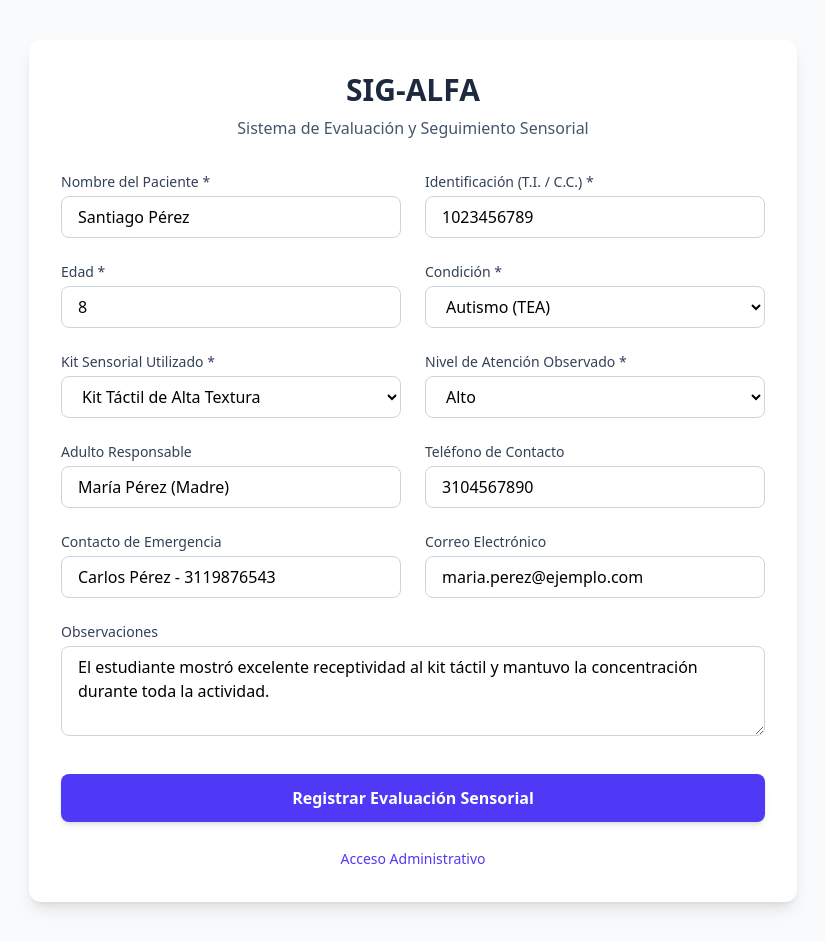
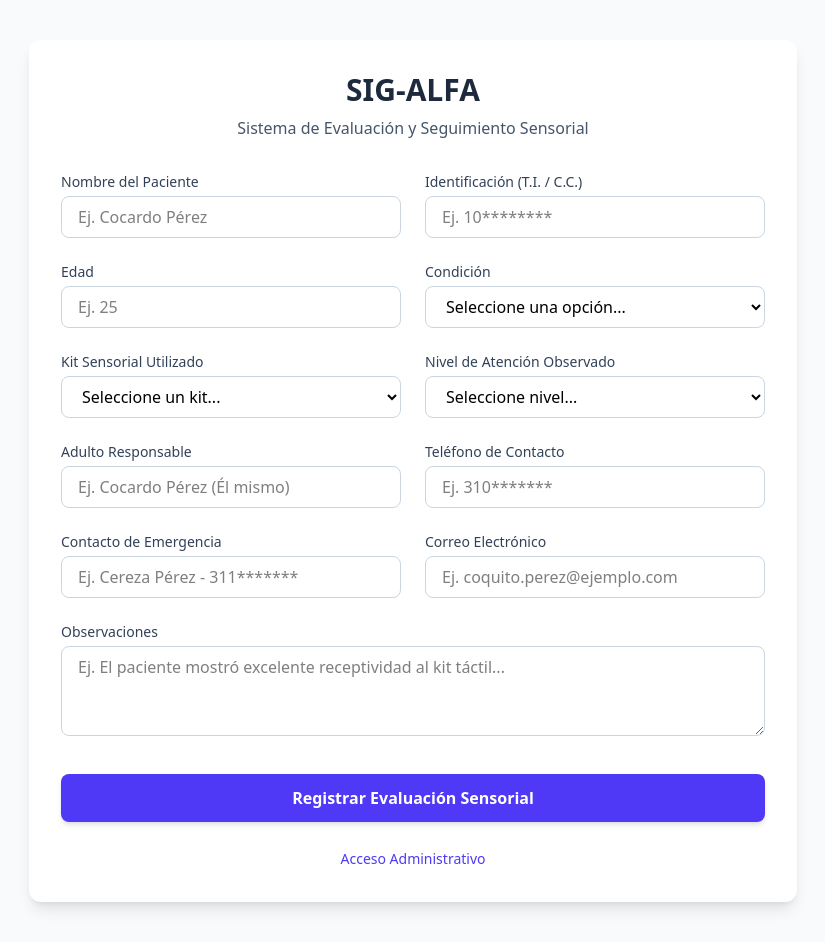
Before and after one commit to Dimar-eng/sig_alfa_web, a Flask app: page / in a window 1280 px wide. Shown: the whole page, without its empty margins (227-1052 px from the left). Run offline with Flask 3, Linux system fonts and the light colour scheme; some libraries are stand-ins or nearby versions.

Commit message:
Actualizar formulario con ejemplos en los placeholders

```diff
--- a/templates/index.html
+++ b/templates/index.html
@@ -17,29 +17,29 @@
             <div class="grid grid-cols-1 md:grid-cols-2 gap-6">
                 <!-- Nombre del Paciente -->
                 <div>
-                    <label class="block text-sm font-medium text-slate-700 mb-1">Nombre del Paciente *</label>
-                    <input type="text" name="nombre_paciente" value="Santiago Pérez" required class="w-full px-4 py-2 border border-slate-300 rounded-lg focus:ring-2 focus:ring-indigo-500 focus:outline-none">
+                    <label class="block text-sm font-medium text-slate-700 mb-1">Nombre del Paciente</label>
+                    <input type="text" name="nombre_paciente" placeholder="Ej. Cocardo Pérez" required class="w-full px-4 py-2 border border-slate-300 rounded-lg focus:ring-2 focus:ring-indigo-500 focus:outline-none">
                 </div>
 
                 <!-- Identificación -->
                 <div>
-                    <label class="block text-sm font-medium text-slate-700 mb-1">Identificación (T.I. / C.C.) *</label>
-                    <input type="text" name="identificacion" value="1023456789" required class="w-full px-4 py-2 border border-slate-300 rounded-lg focus:ring-2 focus:ring-indigo-500 focus:outline-none">
+                    <label class="block text-sm font-medium text-slate-700 mb-1">Identificación (T.I. / C.C.)</label>
+                    <input type="text" name="identificacion" placeholder="Ej. 10********" required class="w-full px-4 py-2 border border-slate-300 rounded-lg focus:ring-2 focus:ring-indigo-500 focus:outline-none">
                 </div>
 
                 <!-- Edad -->
                 <div>
-                    <label class="block text-sm font-medium text-slate-700 mb-1">Edad *</label>
-                    <input type="number" name="edad" value="8" required min="1" max="120" class="w-full px-4 py-2 border border-slate-300 rounded-lg focus:ring-2 focus:ring-indigo-500 focus:outline-none">
+                    <label class="block text-sm font-medium text-slate-700 mb-1">Edad</label>
+                    <input type="number" name="edad" placeholder="Ej. 25" required min="1" max="120" class="w-full px-4 py-2 border border-slate-300 rounded-lg focus:ring-2 focus:ring-indigo-500 focus:outline-none">
                 </div>
 
                 <!-- Condición / Diagnóstico -->
                 <div>
-                    <label class="block text-sm font-medium text-slate-700 mb-1">Condición *</label>
+                    <label class="block text-sm font-medium text-slate-700 mb-1">Condición</label>
                     <select name="condicion" required class="w-full px-4 py-2 border border-slate-300 rounded-lg focus:ring-2 focus:ring-indigo-500 focus:outline-none">
                         <option value="">Seleccione una opción...</option>
                         <option value="TDAH">TDAH</option>
-                        <option value="Autismo" selected>Autismo (TEA)</option>
+                        <option value="Autismo">Autismo (TEA)</option>
                         <option value="Síndrome de Down">Síndrome de Down</option>
                         <option value="Desarrollo Típico">Desarrollo Típico</option>
                     </select>
@@ -47,10 +47,10 @@
 
                 <!-- Kit Utilizado -->
                 <div>
-                    <label class="block text-sm font-medium text-slate-700 mb-1">Kit Sensorial Utilizado *</label>
+                    <label class="block text-sm font-medium text-slate-700 mb-1">Kit Sensorial Utilizado</label>
                     <select name="kit_utilizado" required class="w-full px-4 py-2 border border-slate-300 rounded-lg focus:ring-2 focus:ring-indigo-500 focus:outline-none">
                         <option value="">Seleccione un kit...</option>
-                        <option value="Kit Táctil de Alta Textura" selected>Kit Táctil de Alta Textura</option>
+                        <option value="Kit Táctil de Alta Textura">Kit Táctil de Alta Textura</option>
                         <option value="Kit Auditivo y Visual Suave">Kit Auditivo y Visual Suave</option>
                         <option value="Kit Motriz Fina y Formas">Kit Motriz Fina y Formas</option>
                         <option value="Kit Dinámico Integral">Kit Dinámico Integral</option>
@@ -59,10 +59,10 @@
 
                 <!-- Nivel de Atención -->
                 <div>
-                    <label class="block text-sm font-medium text-slate-700 mb-1">Nivel de Atención Observado *</label>
+                    <label class="block text-sm font-medium text-slate-700 mb-1">Nivel de Atención Observado</label>
                     <select name="nivel_atencion" required class="w-full px-4 py-2 border border-slate-300 rounded-lg focus:ring-2 focus:ring-indigo-500 focus:outline-none">
                         <option value="">Seleccione nivel...</option>
-                        <option value="Alto" selected>Alto</option>
+                        <option value="Alto">Alto</option>
                         <option value="Medio">Medio</option>
                         <option value="Bajo">Bajo</option>
                     </select>
@@ -71,32 +71,32 @@
                 <!-- Adulto Responsable -->
                 <div>
                     <label class="block text-sm font-medium text-slate-700 mb-1">Adulto Responsable</label>
-                    <input type="text" name="adulto_responsable" value="María Pérez (Madre)" class="w-full px-4 py-2 border border-slate-300 rounded-lg focus:ring-2 focus:ring-indigo-500 focus:outline-none">
+                    <input type="text" name="adulto_responsable" placeholder="Ej. Cocardo Pérez (Él mismo)" class="w-full px-4 py-2 border border-slate-300 rounded-lg focus:ring-2 focus:ring-indigo-500 focus:outline-none">
                 </div>
 
                 <!-- Teléfono -->
                 <div>
                     <label class="block text-sm font-medium text-slate-700 mb-1">Teléfono de Contacto</label>
-                    <input type="tel" name="telefono" value="3104567890" class="w-full px-4 py-2 border border-slate-300 rounded-lg focus:ring-2 focus:ring-indigo-500 focus:outline-none">
+                    <input type="tel" name="telefono" placeholder="Ej. 310*******" class="w-full px-4 py-2 border border-slate-300 rounded-lg focus:ring-2 focus:ring-indigo-500 focus:outline-none">
                 </div>
 
                 <!-- Contacto de Emergencia -->
                 <div>
                     <label class="block text-sm font-medium text-slate-700 mb-1">Contacto de Emergencia</label>
-                    <input type="text" name="contacto_emergencia" value="Carlos Pérez - 3119876543" class="w-full px-4 py-2 border border-slate-300 rounded-lg focus:ring-2 focus:ring-indigo-500 focus:outline-none">
+                    <input type="text" name="contacto_emergencia" placeholder="Ej. Cereza Pérez - 311*******" class="w-full px-4 py-2 border border-slate-300 rounded-lg focus:ring-2 focus:ring-indigo-500 focus:outline-none">
                 </div>
 
                 <!-- Email -->
                 <div>
                     <label class="block text-sm font-medium text-slate-700 mb-1">Correo Electrónico</label>
-                    <input type="email" name="email" value="maria.perez@ejemplo.com" class="w-full px-4 py-2 border border-slate-300 rounded-lg focus:ring-2 focus:ring-indigo-500 focus:outline-none">
+                    <input type="email" name="email" placeholder="Ej. coquito.perez@ejemplo.com" class="w-full px-4 py-2 border border-slate-300 rounded-lg focus:ring-2 focus:ring-indigo-500 focus:outline-none">
                 </div>
             </div>
 
             <!-- Observaciones -->
             <div>
                 <label class="block text-sm font-medium text-slate-700 mb-1">Observaciones</label>
-                <textarea name="observaciones" rows="3" class="w-full px-4 py-2 border border-slate-300 rounded-lg focus:ring-2 focus:ring-indigo-500 focus:outline-none">El estudiante mostró excelente receptividad al kit táctil y mantuvo la concentración durante toda la actividad.</textarea>
+                <textarea name="observaciones" rows="3" placeholder="Ej. El paciente mostró excelente receptividad al kit táctil..." class="w-full px-4 py-2 border border-slate-300 rounded-lg focus:ring-2 focus:ring-indigo-500 focus:outline-none"></textarea>
             </div>
 
             <div class="pt-2">
```
